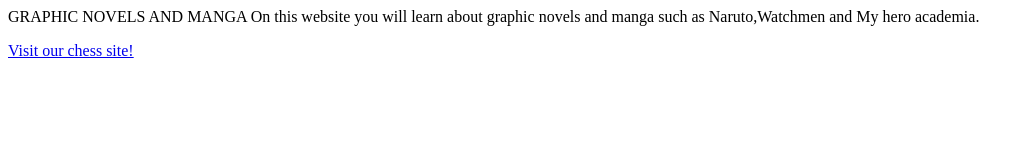
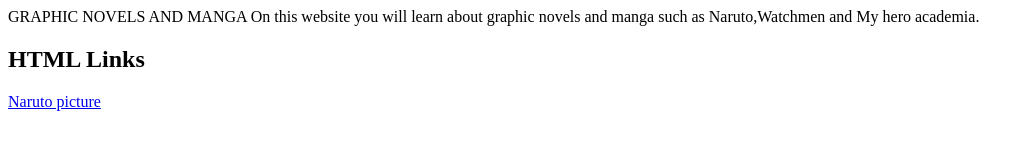
Before and after one commit to graphicnovelsmanga/graphicnovelsmanga.github.io, a plain HTML site: page index.html in a window 1280 px wide. Shown: the whole page, without its empty margins (0-1034 px from the left). Drawn offline with Linux system fonts and the light colour scheme.

Commit message:
update index.html

```diff
--- a/index.html
+++ b/index.html
@@ -1,4 +1,12 @@
                                                     GRAPHIC NOVELS AND MANGA
         On this website you will learn about graphic novels and manga such as Naruto,Watchmen and My hero academia.
 
-<p><a href="https://www.chess.com/puzzles/rated">Visit our chess site!</a></p>
+<!DOCTYPE html>
+<html>
+<body>
+
+<h2>HTML Links</h2>
+<a href="https://medium.com/@androidhack4you/naruto-shippuden-ultimate-ninja-blazing-japan-1b6893406d91">Naruto picture</a>
+
+</body>
+</html>
```
